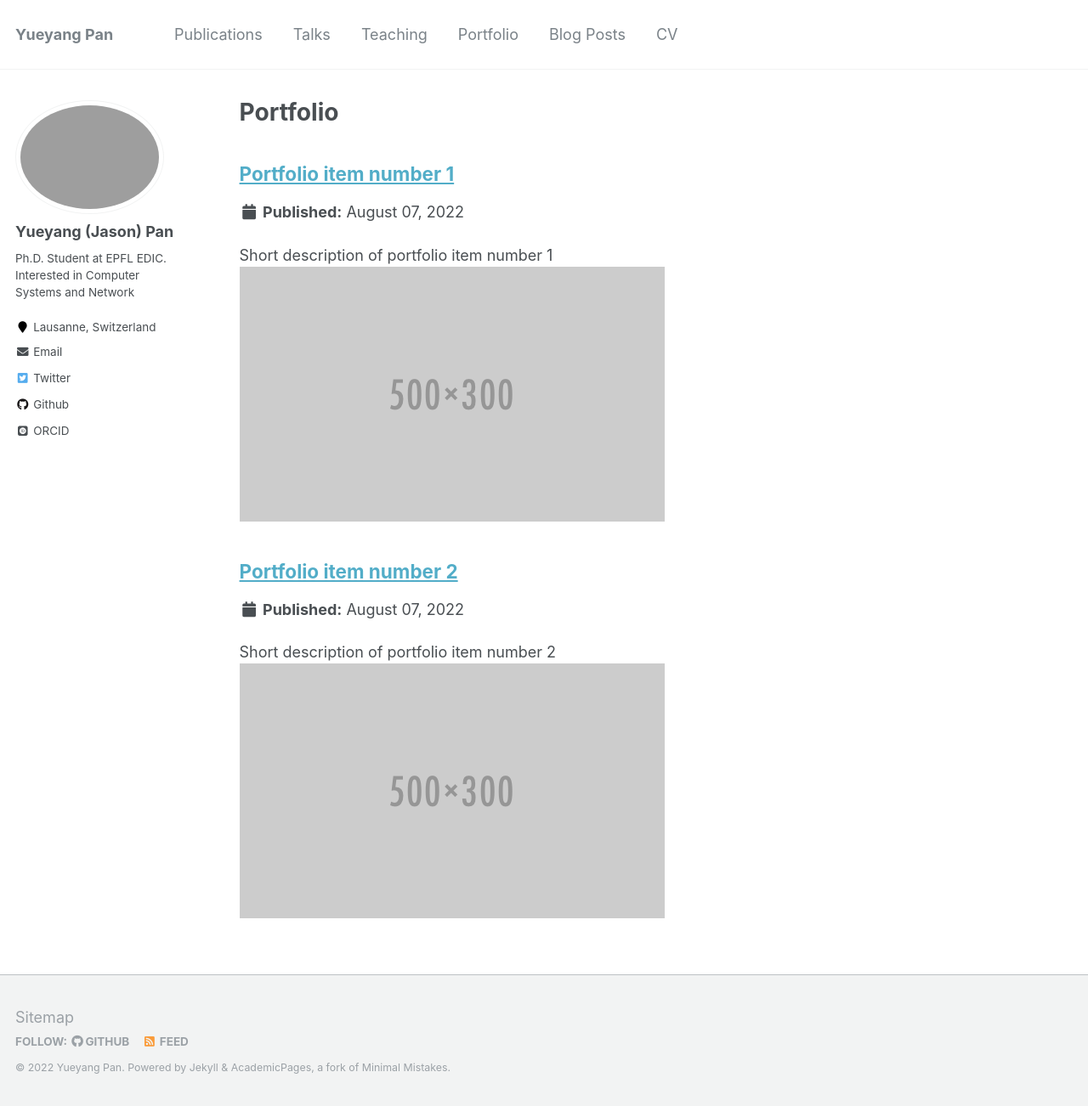
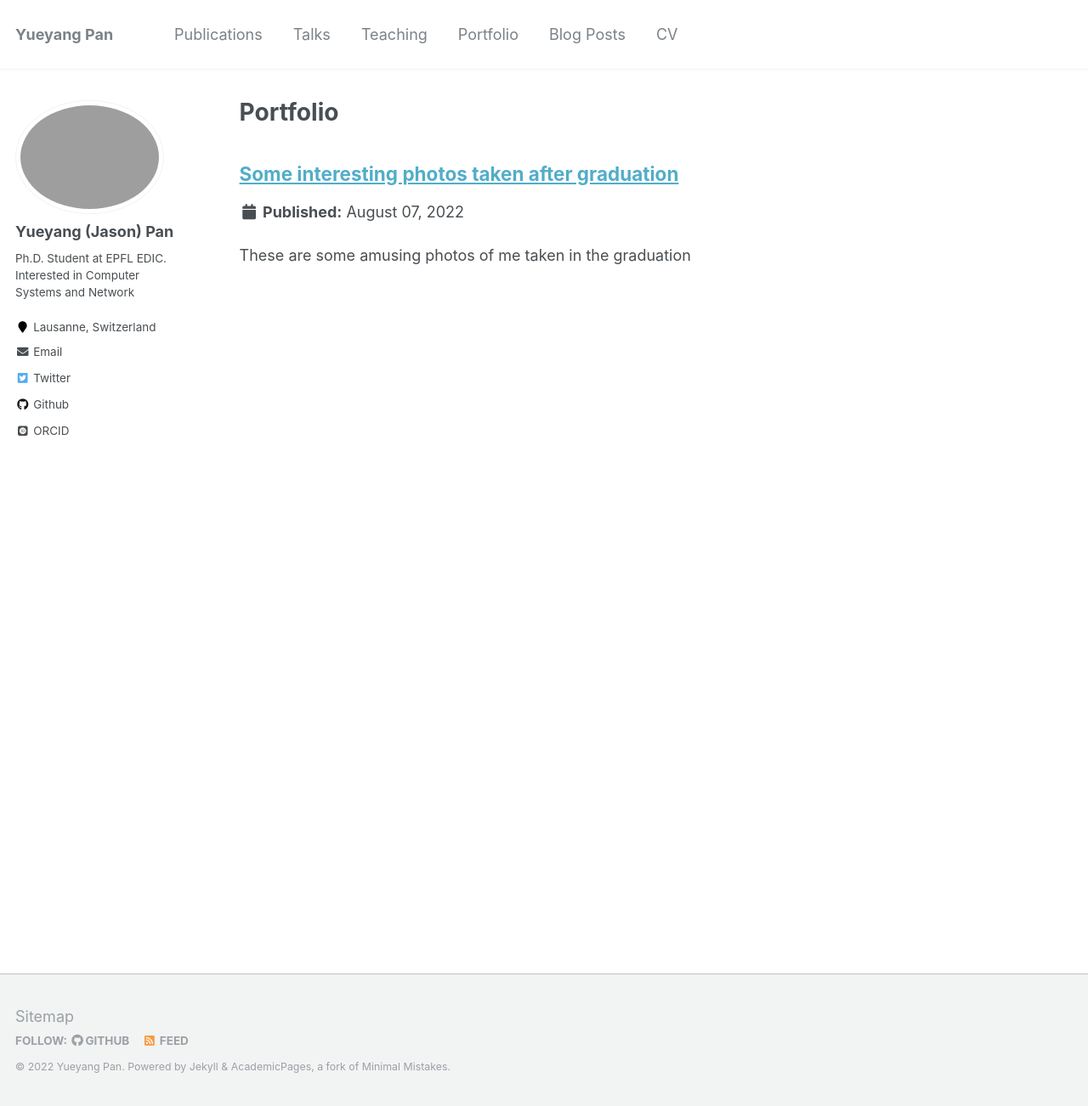
Before and after one commit to PanJason/panjason.github.io, a Jekyll site: the page built from _pages/portfolio.html, in a window 1280 px wide and 1302 px high. Shown: the whole window at 85% size. Built offline with Jekyll 4.4.1, drawn with Linux system fonts in a browser that asks for light colours; some web fonts are replaced; some of the changed lines change nothing that is shown.

Commit message:
Add portofolio

```diff
--- a/_portfolio/portfolio-1.md
+++ b/_portfolio/portfolio-1.md
@@ -1,7 +1,29 @@
 ---
-title: "Portfolio item number 1"
-excerpt: "Short description of portfolio item number 1<br/><img src='/images/500x300.png'>"
+title: "Some interesting photos taken after graduation"
+excerpt: "These are some amusing photos of me taken in the graduation"
 collection: portfolio
+tags:
+    - graduation
 ---
 
-This is an item in your portfolio. It can be have images or nice text. If you name the file .md, it will be parsed as markdown. If you name the file .html, it will be parsed as HTML.
+Some nice and amusing photos of me.
+
+
+PYY masking his face with a plastic bag
+![pyy masking his face with a plastic bag](../images/IMG_1316.png)
+
+
+PYY tossing the ribbon behind him
+![pyy tossing the ribbon behind him](../images/IMG_0601.png)
+
+
+PYY watching with amusing expression
+![pyy watching with amusing expression](../images/IMG_1162.png)
+
+
+PYY comming out of a square hole in the center of a board
+![pyy comming out of a square hole in the center of a board](../images/DSC03373.png)
+
+
+PYY hugging the tree trunk
+![pyy hugging the tree trunk](../images/DSC03721.png)
--- a/_portfolio/portfolio-2.html
+++ /dev/null
@@ -1,7 +0,0 @@
----
-title: "Portfolio item number 2"
-excerpt: "Short description of portfolio item number 2 <br/><img src='/images/500x300.png'>"
-collection: portfolio
----
-
-This is an item in your portfolio. It can be have images or nice text. If you name the file .md, it will be parsed as markdown. If you name the file .html, it will be parsed as HTML.
```
Also changed, not shown: images/500x300.png (deleted), images/IMG_1162.png (added), 4 other files.
